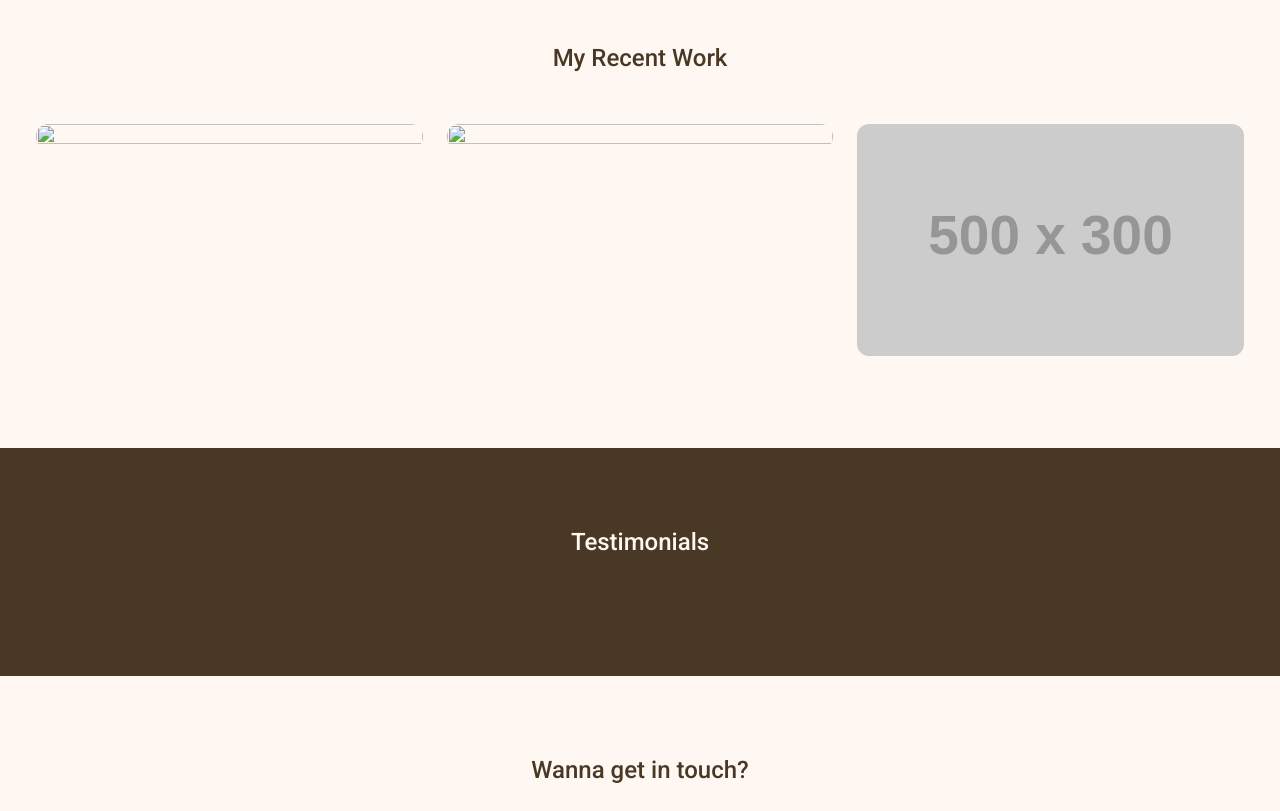
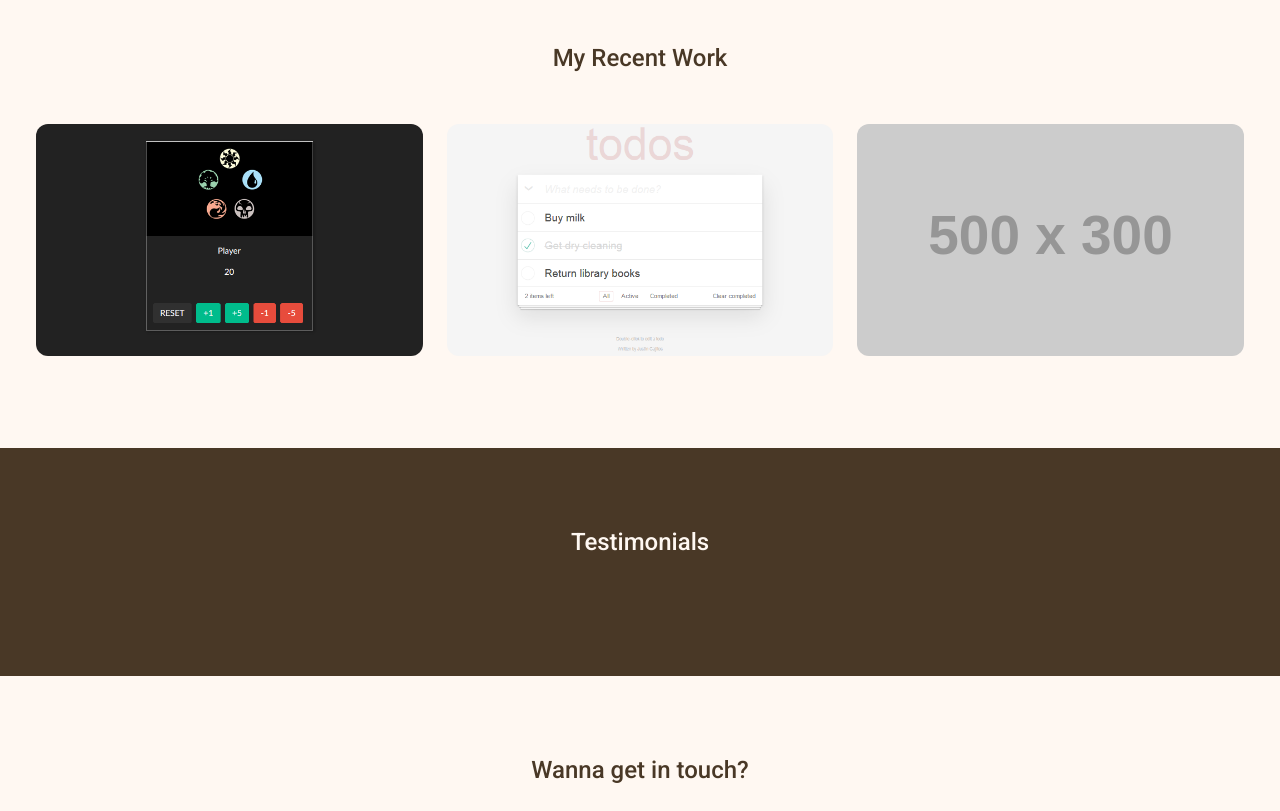
Before and after one commit to thirte3n/portfolio, a website: page public/index.html in a window 1280 px wide. Shown: the part 840-1651 px from the top of the page. Drawn offline with nearby package versions, Linux system fonts and the light colour scheme; placeholder pictures from the web are drawn by us.

Commit message:
Fix images not loading by adding directories to server.js

```diff
--- a/public/index.html
+++ b/public/index.html
@@ -20,7 +20,7 @@
 <body>
   <main>
     <section class="hero bg-light">
-      <img src="./images/personal logo/logo-200.svg" class="main-logo" />
+      <img src="/images/personal logo/logo-200.svg" class="main-logo" />
       <p>Full Stack Web Developer Based in Manila, Philippines</p>
     </section>
 
@@ -35,7 +35,7 @@
       <section class="project-list">
         <article class="project">
           <figure>
-            <img src="./public/images/projects/mtg.png"  />
+            <img src="/public/images/projects/mtg.png"  />
             <figcaption>
               <p class="project-title">Magic The Gathing Counter</p>
               <p class="project-subtext">(Node, Express, Handlebars)</p>
@@ -47,7 +47,7 @@
 
         <article class="project">
           <figure>
-            <img src="./public/images/projects/todos.png"  />
+            <img src="/public/images/projects/todos.png"  />
             <figcaption>
               <p class="project-title">Todo MVC</p>
               <p class="project-subtext">(Vanilla JavaScript)</p>
--- a/server.js
+++ b/server.js
@@ -10,4 +10,6 @@ app.use(express.json());
 
 app.use(express.static(path.join(__dirname, 'public')));
 
+app.use('/public/images', express.static(path.join(__dirname, 'public/images')));
+
 app.listen(PORT, () => console.log(`Server listening on ${PORT}`));
```
